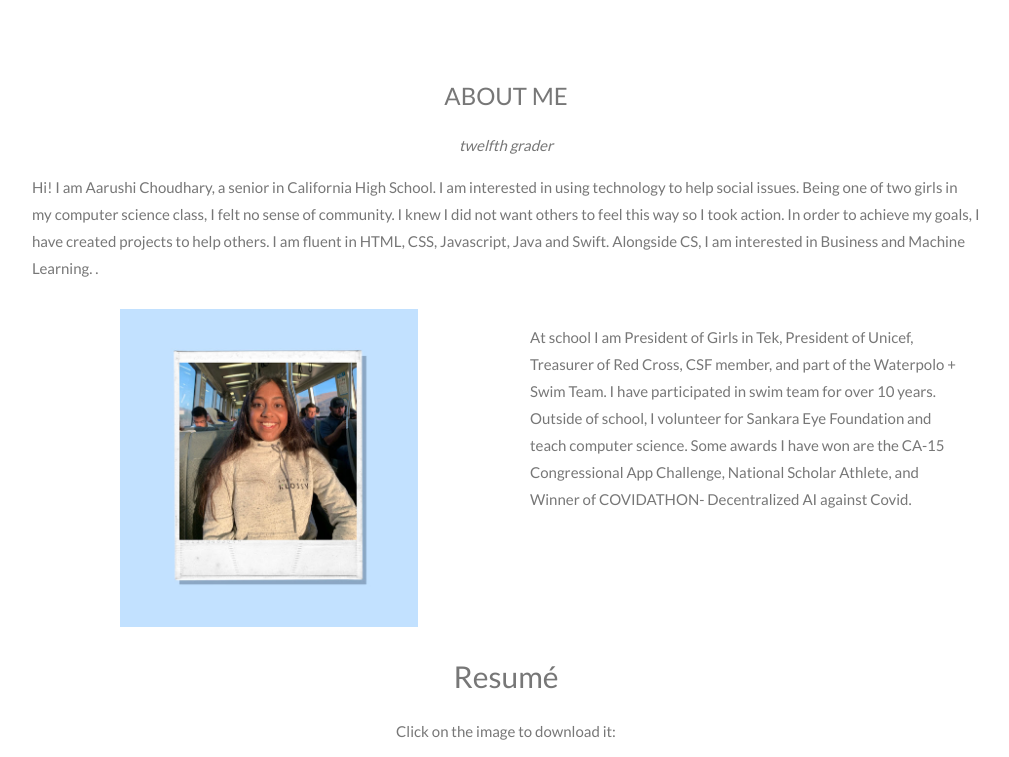
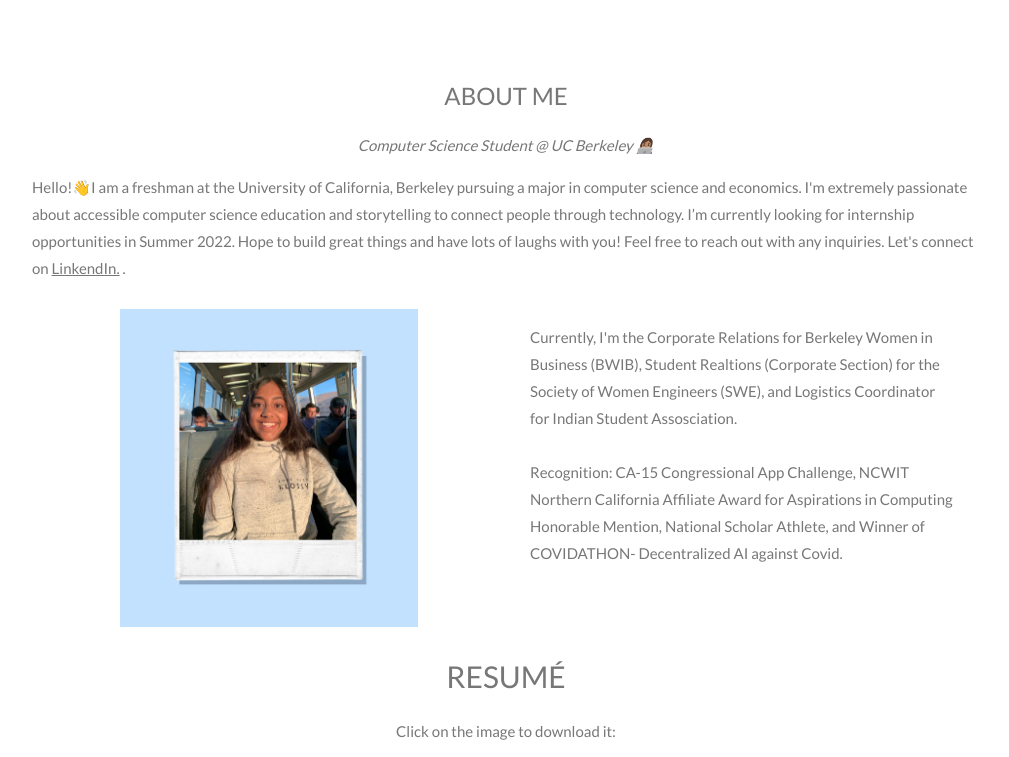
Before and after one commit to aarushichoudhary/aarushichoudhary, a plain HTML site: page index.html in a window 1280 px wide. Shown: the part 400-1157 px from the top of the page, without its empty margins (134-1143 px from the left). Drawn offline with nearby package versions, Linux system fonts and the light colour scheme.

Commit message:
changed resume and blurbs

```diff
--- a/index.html
+++ b/index.html
@@ -91,8 +91,16 @@ body, html {
 <!-- Container (About Section) -->
 <div class="w3-content w3-container w3-padding-64" id="about">
   <h3 class="w3-center">ABOUT ME</h3>
-  <p class="w3-center"><em>twelfth grader</em></p>
-  <p>Hi! I am Aarushi Choudhary, a senior in California High School. I am interested in using technology to help social issues. Being one of two girls in my computer science class, I felt no sense of community. I knew I did not want others to feel this way so I took action. In order to achieve my goals, I have created projects to help others. I am fluent in HTML, CSS, Javascript, Java and Swift. Alongside CS, I am interested in Business and Machine Learning.
+  <p class="w3-center"><em>Computer Science Student @ UC Berkeley 👩🏽‍💻</em></p>
+  <p>Hello!👋I am a freshman at the University of California, Berkeley pursuing a major in computer science and economics.
+
+     I'm extremely passionate about accessible computer science education and storytelling to connect people through technology.
+
+I’m currently looking for internship opportunities in Summer 2022.
+
+Hope to build great things and have lots of laughs with you! Feel free to reach out with any inquiries. Let's connect on <A HREF = "https://www.linkedin.com/in/aarushichoudhary/">LinkendIn.</A>
+
+
 
 .</p>
   <div class="w3-row">
@@ -103,12 +111,16 @@ body, html {
 
     <!-- Hide this text on small devices -->
     <div class="w3-col m6 w3-hide-small w3-padding-large">
-      <p>At school I am President of Girls in Tek,  President of Unicef, Treasurer of Red Cross,   CSF member,  and part of the Waterpolo + Swim Team.  I have participated in swim team for over 10 years.  Outside of school, I volunteer for Sankara Eye Foundation and teach computer science. Some awards I have won are the CA-15 Congressional App Challenge, National Scholar Athlete, and Winner of COVIDATHON- Decentralized AI against Covid. </p>
+      <p> Currently, I'm the Corporate Relations for Berkeley Women in Business (BWIB), Student Realtions (Corporate Section) for the Society of Women Engineers (SWE), and Logistics Coordinator for Indian Student Assosciation.
+        <br> </br>
+    Recognition: CA-15 Congressional App Challenge, NCWIT Northern California Affiliate Award for Aspirations in Computing Honorable Mention, National Scholar Athlete, and Winner of COVIDATHON- Decentralized AI against Covid.
+
+    </p>
     </div>
   </div>
-  <h2 class="w3-center">Resumé</h2>
+  <h2 class="w3-center">RESUMÉ</h2>
  <p class="w3-center">Click on the image to download it:<p>
-<a href="https://drive.google.com/file/d/1z_qeGrEwMiA2xEeiXpFxZ--OmlhcFD6K/view?usp=sharing"target="_blank" download>
+<a href="https://drive.google.com/file/d/19yt6ZtlkJGlGHDGWyl6PJZ88zgoa7IM6/view?usp=sharing"target="_blank" download>
   <img src="7D19ED96-78AB-4D1C-81FD-12E020966F88.png" alt="W3Schools" style="width:30%" class="center">
 </a>
 
@@ -267,11 +279,11 @@ body, html {
     </div>
     <div class="w3-col m8 w3-panel">
       <div class="w3-large w3-margin-bottom">
-        <i class="fa fa-map-marker fa-fw w3-hover-text-black w3-xlarge w3-margin-right"></i> san francisco, ca<br>
+        <i class="fa fa-map-marker fa-fw w3-hover-text-black w3-xlarge w3-margin-right"></i> berkeley, ca<br>
         <i class="fa fa-phone fa-fw w3-hover-text-black w3-xlarge w3-margin-right"></i> phone: +9259673264<br>
-        <i class="fa fa-envelope fa-fw w3-hover-text-black w3-xlarge w3-margin-right"></i> email: aarushi03@hotmail.com<br>
+        <i class="fa fa-envelope fa-fw w3-hover-text-black w3-xlarge w3-margin-right"></i> email: aarushichoudhary@berkeley.edu<br>
       </div>
-      <p> <i class="fa fa-coffee"></i> Reach out!</p>
+      <p> <i class="fa fa-coffee"></i>  Reach out!</p>
 
     </div>
   </div>
```
